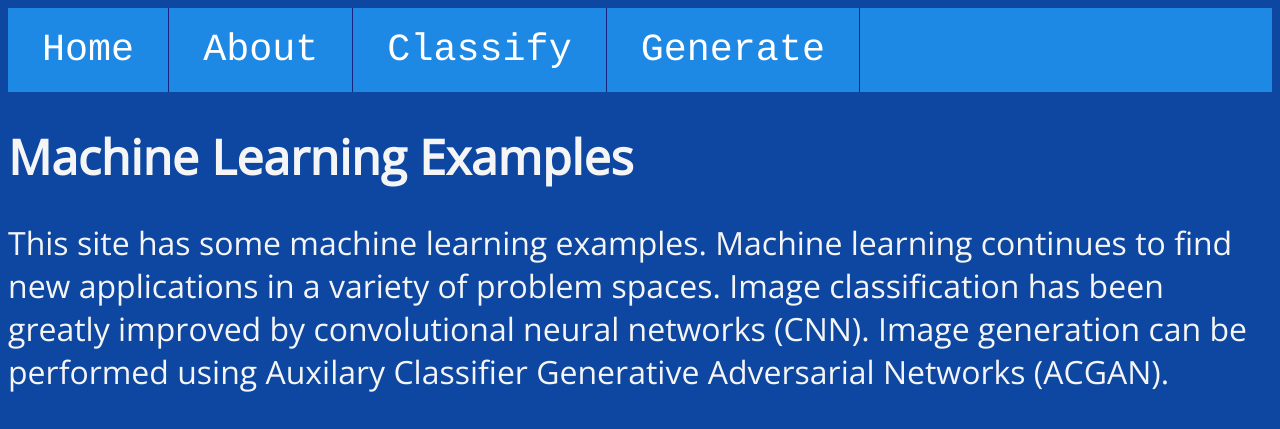
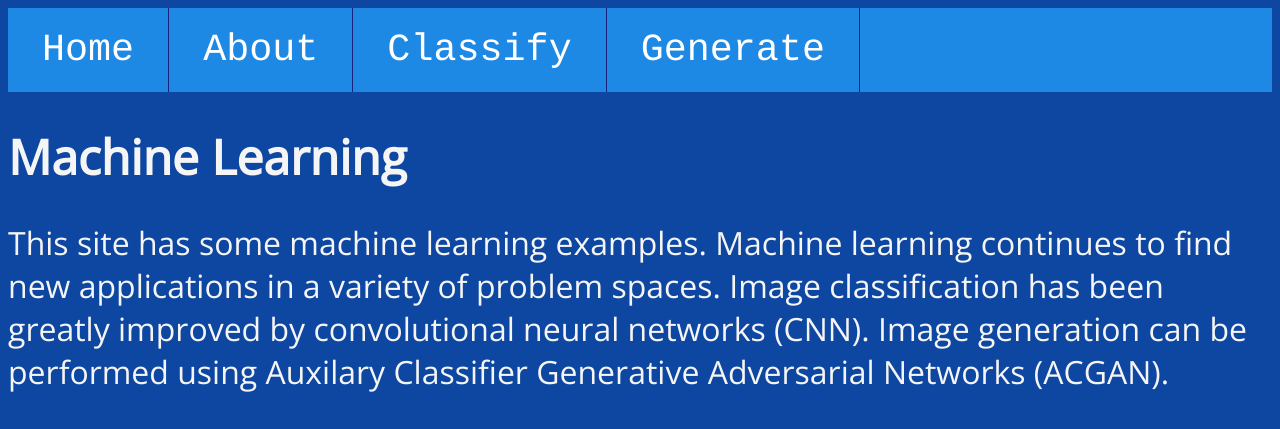
Before and after one commit to caleb-james-smith/LearningTensorflow, a Python web app: template flask/templates/about.html in a window 1280 px wide. Shown: the top 429 px of the page. Run offline with Jinja, Linux system fonts and the light colour scheme; the template is opened without the code that fills it, so the values that code supplies are empty.

Commit message:
update header

```diff
--- a/flask/templates/about.html
+++ b/flask/templates/about.html
@@ -37,7 +37,7 @@
         </ul>
     </div>
     <div class="wrapper">
-        <h1>Machine Learning Examples</h1>
+        <h1>Machine Learning</h1>
         <p>
             This site has some machine learning examples. Machine learning continues to find new applications in a variety of problem spaces. Image classification has been greatly improved by convolutional neural networks (CNN). Image generation can be performed using Auxilary Classifier Generative Adversarial Networks (ACGAN).
         </p>
```
